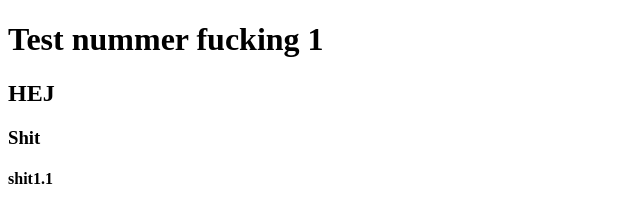
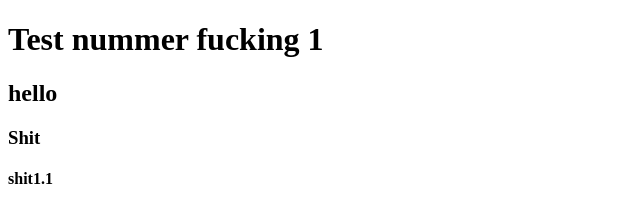
Before and after one commit to LasseH11/TestNicklasOgLasse, a plain HTML site: page Index.html in a window 1280 px wide. Shown: the full height of the page, 0-640 px from the left. Drawn offline with Linux system fonts and the light colour scheme.

Commit message:
version 4

```diff
--- a/Index.html
+++ b/Index.html
@@ -7,7 +7,7 @@
 <body>
     <h1>Test nummer fucking 1</h1>
 
-    <h2>HEJ</h2>
+    <h2>hello </h2>
     <h3>Shit</h3>
 <h4>shit1.1</h4>
 </body>
```
